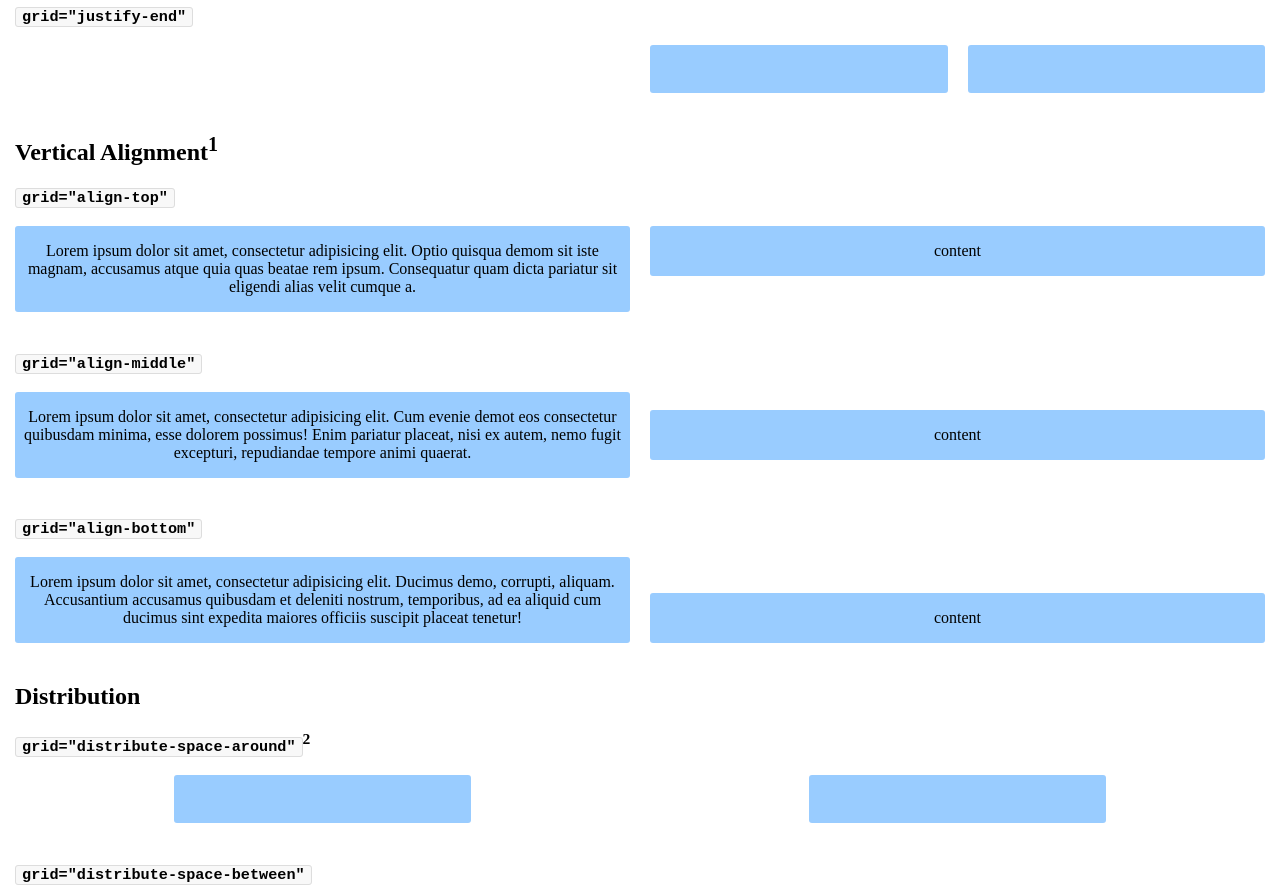
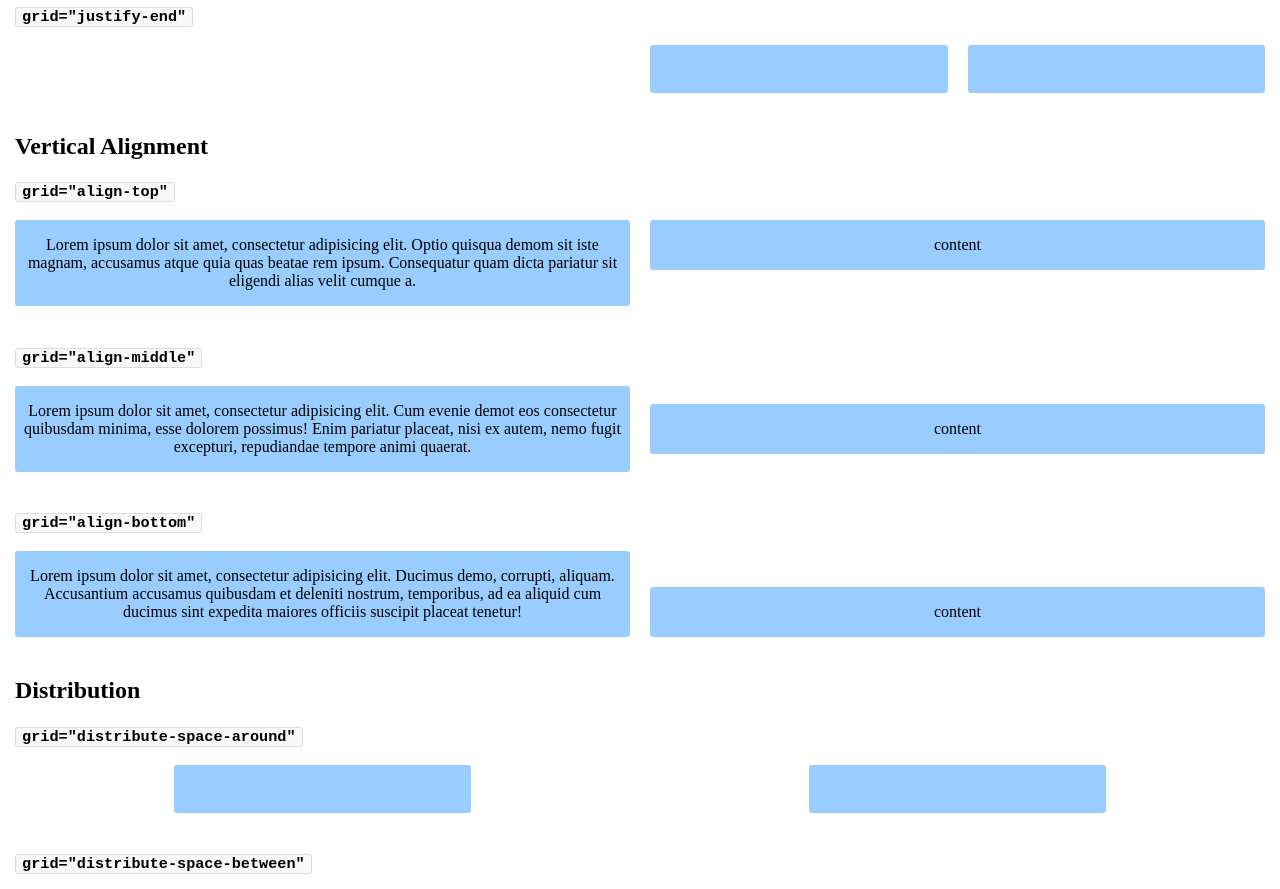
Before and after one commit to jeremyfrank/flexbox-grid-system, a website: page build/index.html in a window 1280 px wide. Shown: the part 1440-2329 px from the top of the page. Drawn offline with Linux system fonts and the light colour scheme.

Commit message:
Removed sup numbers

```diff
--- a/build/index.html
+++ b/build/index.html
@@ -153,7 +153,7 @@
       <div grid-item="1/4" class="demo"></div>
     </div>
 
-    <h2>Vertical Alignment<sup>1</sup></h2>
+    <h2>Vertical Alignment</h2>
     <h3><code>grid="align-top"</code></h3>
     <div grid="align-top">
       <div grid-item="1/2" class="demo">
@@ -183,7 +183,7 @@
     </div>
 
     <h2>Distribution</h2>
-    <h3><code>grid="distribute-space-around"</code><sup>2</sup></h3>
+    <h3><code>grid="distribute-space-around"</code></h3>
     <div grid="distribute-space-around">
       <div grid-item="1/4" class="demo"></div>
       <div grid-item="1/4" class="demo"></div>
```
